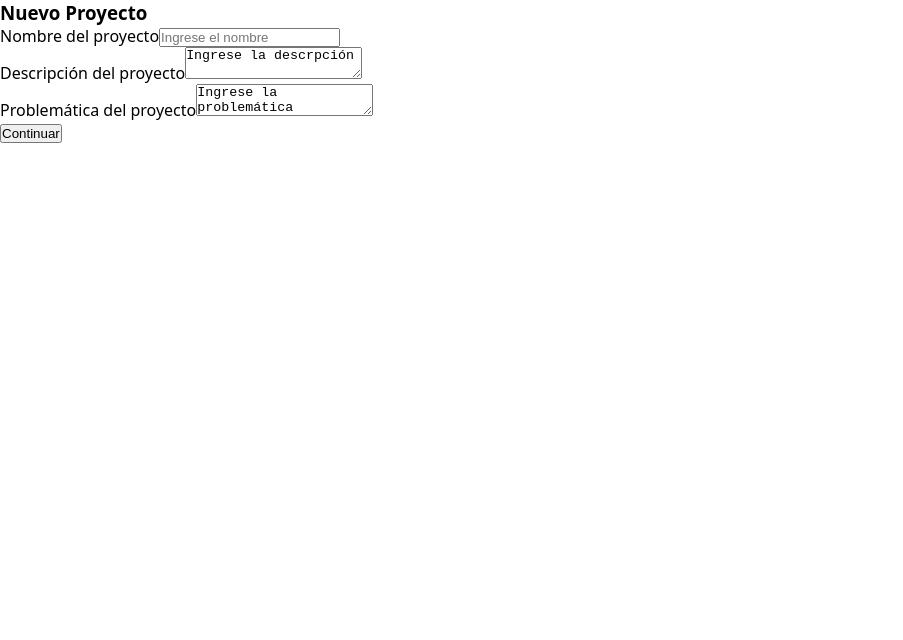
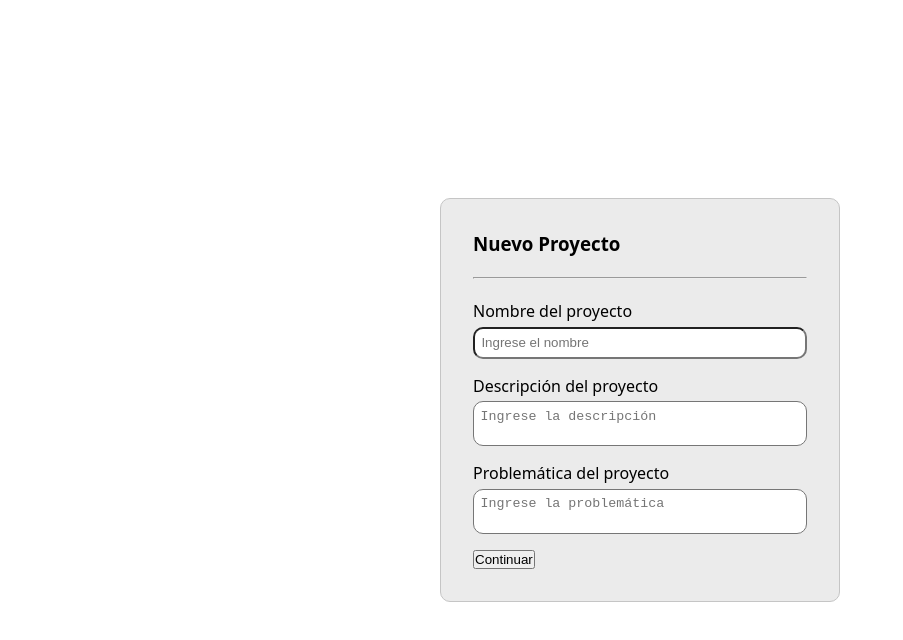
Before and after one commit to Sebasdsk/graficacion, a React (Vite) app in the folder Front/: page /projects in a window 1280 px wide. Shown: the top 640 px of the page, without its empty margins (0-903 px from the left). Built offline with nearby package versions, Linux system fonts and the light colour scheme.

Commit message:
feat: Avances en el apartado de proyectos, gestión de proyectos.

```diff
--- a/Front/src/index.css
+++ b/Front/src/index.css
@@ -9,3 +9,7 @@
     --container: #EBEBEB;
     --border-container: #C5C5C5;
 }
+
+button {
+    cursor: pointer;
+}
--- /dev/null
+++ b/Front/src/pages/Projects.css
@@ -0,0 +1,106 @@
+.projects-page {
+    height: 100dvh;
+    display: flex;
+    align-items: center;
+    justify-content: center;
+}
+
+.project-create,
+.project-configuration {
+    padding: 2rem;
+    display: flex;
+    flex-direction: column;
+    gap: 1.3rem;
+    background-color: var(--container);
+    border: 1px solid var(--border-container);
+    border-radius: 10px;
+    width: min(100%, 400px);
+}
+
+/* Estilos del contenedor para crear un nuevo proyecto */
+.form-create-project {
+    display: flex;
+    flex-direction: column;
+    align-items: start;
+    justify-content: center;
+    gap: 1rem;
+    width: 100%;
+}
+
+.input-name,
+.input-description,
+.input-problematic {
+    display: flex;
+    flex-direction: column;
+    align-items: start;
+    justify-content: center;
+    gap: .3rem;
+    width: 100%;
+}
+
+.input-name input,
+.input-description textarea,
+.input-problematic textarea {
+    width: 100%;
+    border-radius: 10px;
+    padding: .4rem;
+    resize: none;
+}
+
+/* Estilos del contenedor para configurar un proyecto */
+.header-project-configuration {
+    width: 100%;
+    text-align: center;
+    display: flex;
+    flex-direction: column;
+    align-items: start;
+    justify-content: center;
+    gap: 2rem;
+}
+
+.return-button {
+    width: 100%;
+    display: flex;
+    align-items: start;
+}
+
+.return-button button {
+    border: none;
+    background-color: transparent;
+    font-size: 1rem;
+}
+
+.body-project-configuration {
+    width: 100%;
+    display: flex;
+    flex-direction: column;
+    align-items: center;
+    justify-content: center;
+    gap: 2rem;
+}
+
+.process,
+.stakeholders {
+    width: 100%;
+    display: flex;
+    flex-direction: column;
+    align-items: center;
+    justify-content: center;
+    gap: .4rem;
+}
+
+.process,
+.stakeholders {
+    width: 100%;
+    display: flex;
+    flex-direction: column;
+    align-items: center;
+    justify-content: center;
+}
+
+.process button,
+.stakeholders button {
+    width: 100%;
+    padding: .4rem;
+    border-radius: 10px;
+}
--- a/Front/src/pages/Projects.tsx
+++ b/Front/src/pages/Projects.tsx
@@ -1,15 +1,13 @@
 import { useState, type SetStateAction } from "react";
+import "./Projects.css"
 
 export default function Projects() {
     const [create, setCreate] = useState<boolean>(false);
 
     return (
-        <main className="proyects-page">
-            <header>
-                <h3>Nuevo Proyecto</h3>
-            </header>
+        <main className="projects-page">
             {!create && <ProjectCreate setCreate={setCreate}/>}
-            {create && <ProjectsConfiguration/>}
+            {create && <ProjectsConfiguration setCreate={setCreate}/>}
         </main>
     );
 }
@@ -21,36 +19,50 @@ interface SetCreateProjectProp {
 
 function ProjectCreate({setCreate}: SetCreateProjectProp) {
     return (
-        <form action="sumbit">
-            <div>
+        <section className="project-create">
+            <header>
+                <h3>Nuevo Proyecto</h3>
+            </header>
+            <hr />
+            <form action="sumbit" className="form-create-project">
+                <div className="input-name">
                     <label htmlFor="proyect-name">Nombre del proyecto</label>
                     <input type="text" placeholder="Ingrese el nombre"/>
                 </div>
-            <div>
+                <div className="input-description">
                     <label htmlFor="proyect-description">Descripción del proyecto</label>
-                <textarea name="proyect-description" id="description">Ingrese la descrpción</textarea>
+                    <textarea name="proyect-description" id="description" placeholder="Ingrese la descripción"></textarea>
                 </div>
-            <div>
+                <div className="input-problematic">
                     <label htmlFor="proyect-problematic">Problemática del proyecto</label>
-                <textarea name="proyect-problematic" id="problematic">Ingrese la problemática</textarea>
+                    <textarea name="proyect-problematic" id="problematic" placeholder="Ingrese la problemática"></textarea>
                 </div>
                 <button onClick={() => setCreate(true)} className="button-create">Continuar</button>
             </form>
+        </section>
     );
 }
 
-function ProjectsConfiguration() {
+function ProjectsConfiguration({setCreate}: SetCreateProjectProp) {
     return (
-        <section>
-            <header>
-                <p>Configuración del proyecto</p>
+        <section className="project-configuration">
+            <header className="header-project-configuration">
+                <div className="return-button">
+                    <button onClick={() => setCreate(false)}>Atrás</button>
+                </div>
+                <h3>Configuración del proyecto</h3>
             </header>
-            <section>
-                <div>
+            <hr />
+            <div className="body-project-configuration">
+                <article className="process">
                     <button>Gestionar procesos</button>
                     <small>Gestiona los procesos que tiene tu proyecto</small>
+                </article>
+                <article className="stakeholders">
+                    <button>Gestionar stakeholders</button>
+                    <small>Gestiona a los colaboradores en el proyecto</small>
+                </article>
             </div>
-            </section>
         </section>
     );
 }
```
Lines whose indentation alone changed are shown as unchanged.
